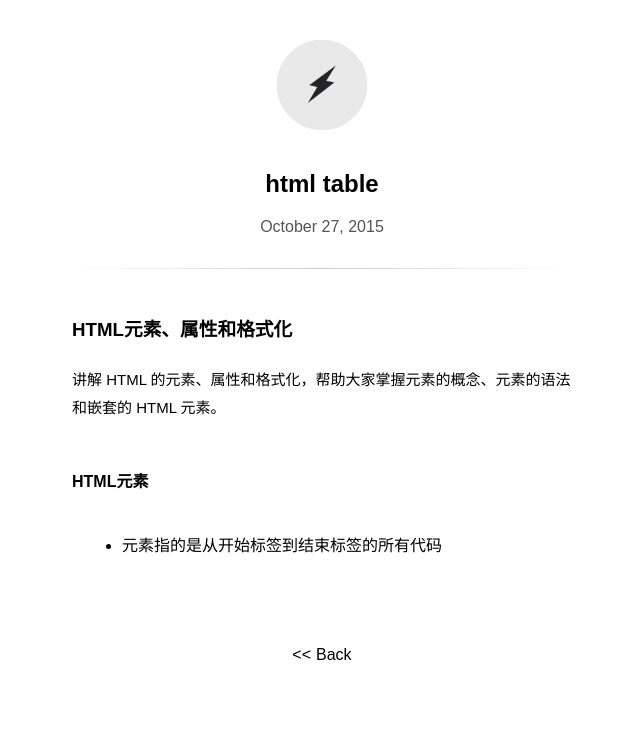
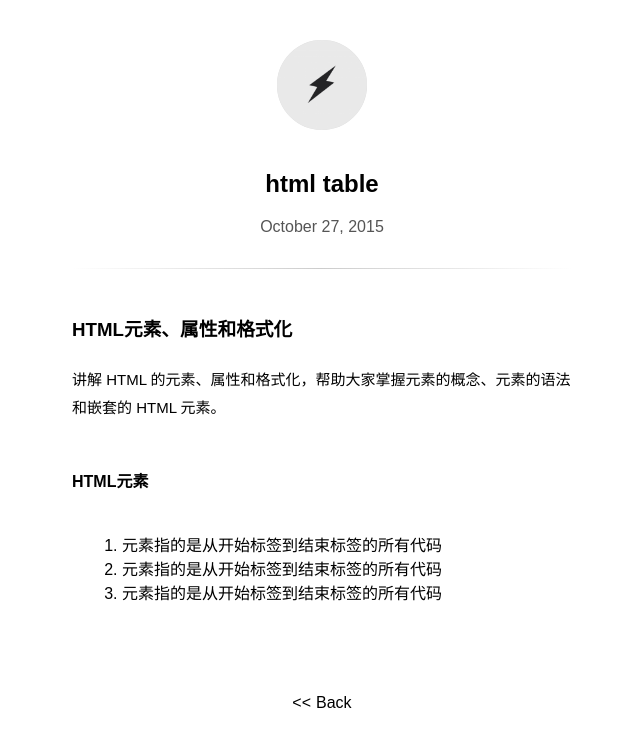
Before and after one commit to tudoubang/tudoubang.github.com, a Jekyll site: the page built from _posts/2015-10-27-html-table.md, in a window 1280 px wide. Shown: the top 747 px of the page, without its empty margins (318-958 px from the left). Built offline with Jekyll 4.4.1, drawn with Linux system fonts in a browser that asks for light colours; some web fonts are replaced.

Commit message:
update html table

```diff
--- a/_posts/2015-10-27-html-table.md
+++ b/_posts/2015-10-27-html-table.md
@@ -6,4 +6,6 @@ updated: 2015-10-27 19:29
 ### HTML元素、属性和格式化
 讲解 HTML 的元素、属性和格式化，帮助大家掌握元素的概念、元素的语法和嵌套的 HTML 元素。
 #### HTML元素
-* 元素指的是从开始标签到结束标签的所有代码
+1. 元素指的是从开始标签到结束标签的所有代码
+2. 元素指的是从开始标签到结束标签的所有代码
+3. 元素指的是从开始标签到结束标签的所有代码
```
